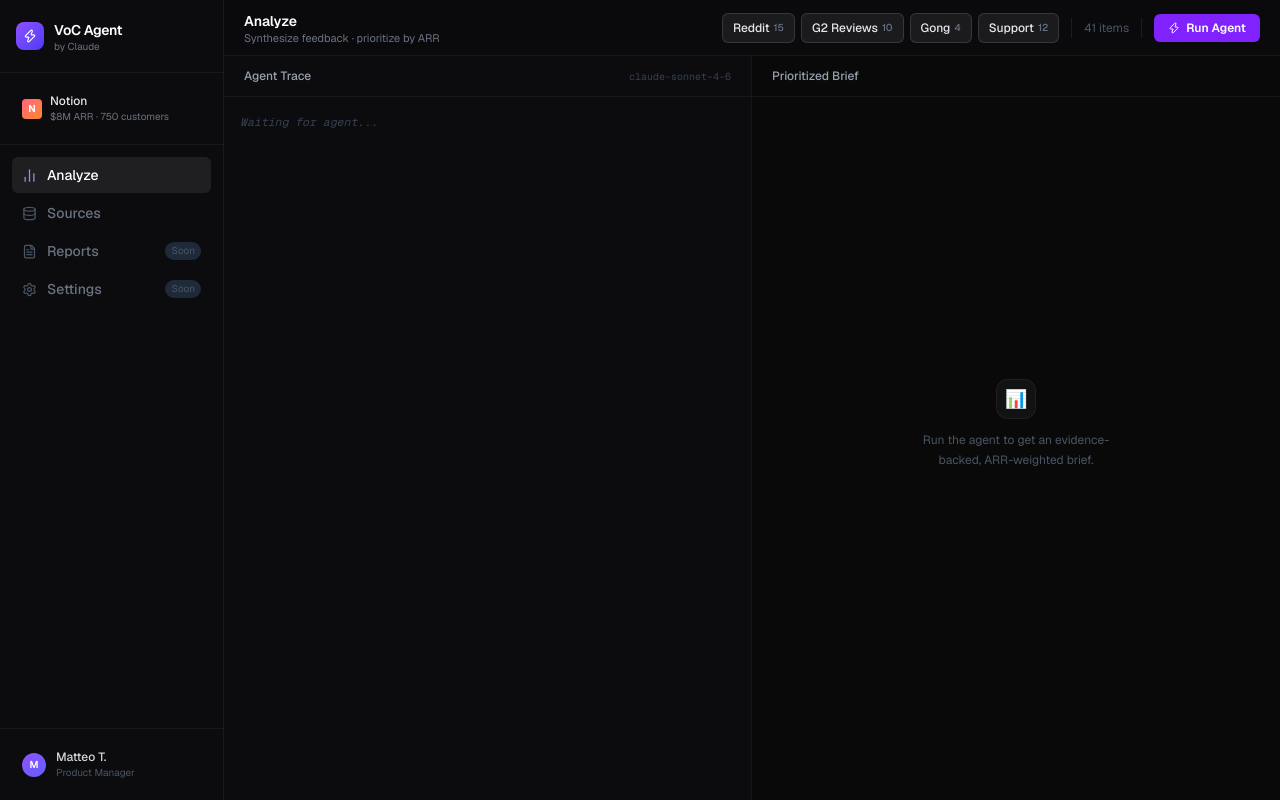
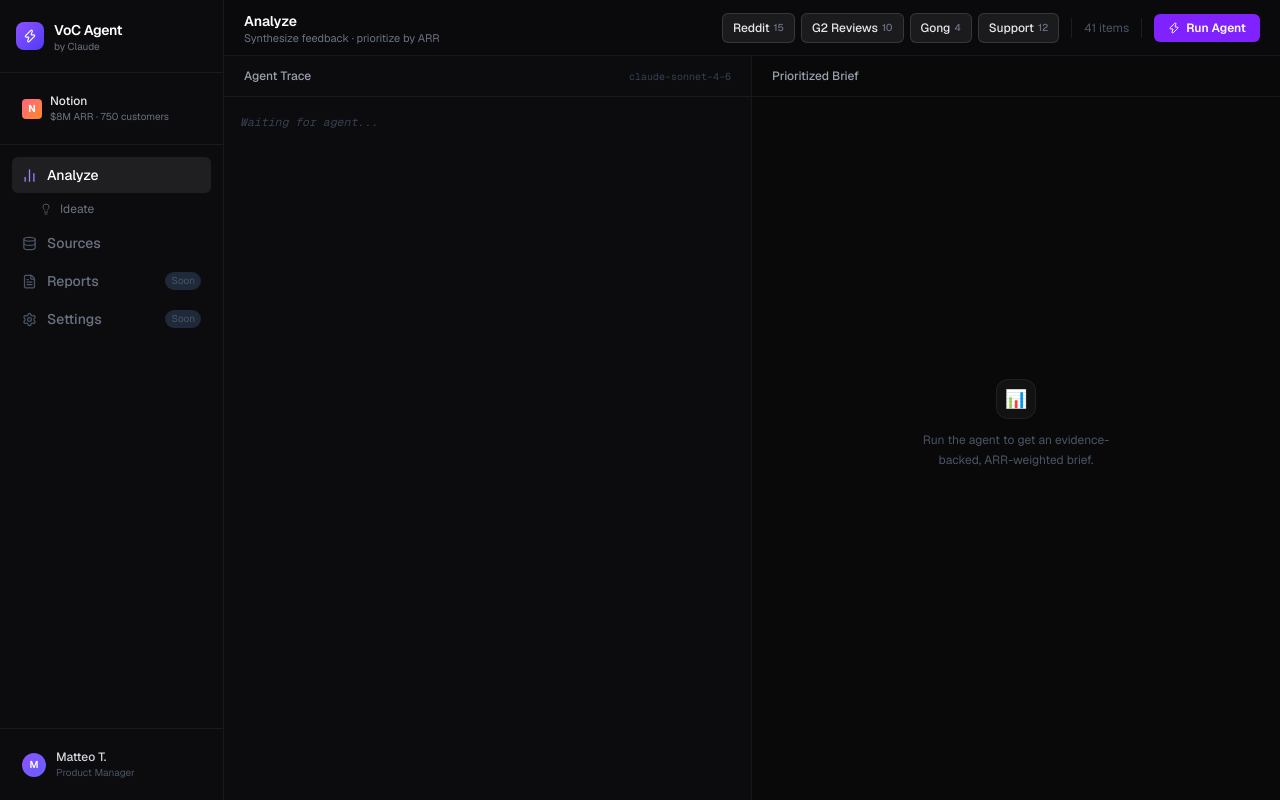
Before and after one commit to matteo-tousignant17/voca, a Next.js app: page / in a window 1280 px wide. Built offline with nearby package versions, Linux system fonts and the light colour scheme.

Commit message:
feat: Ideate sub-item under Analyze in sidebar nav
Ideate appears indented below Analyze when the Analyze page is active.
Uses the same active-parent pattern — sub-items only render when their
parent route is selected.

https://claude.ai/code/session_01Q3mSf6KJp4XjQWz2rNv2fC

```diff
--- a/components/Sidebar.tsx
+++ b/components/Sidebar.tsx
@@ -2,10 +2,15 @@
 
 import Link from "next/link";
 import { usePathname } from "next/navigation";
-import { BarChart2, Database, FileText, Settings, Zap } from "lucide-react";
+import { BarChart2, Database, FileText, Settings, Zap, Lightbulb } from "lucide-react";
 
 const NAV_ITEMS = [
-  { id: "analyze",  label: "Analyze",  icon: BarChart2, href: "/" },
+  {
+    id: "analyze", label: "Analyze", icon: BarChart2, href: "/",
+    children: [
+      { id: "ideate", label: "Ideate", icon: Lightbulb, href: "/#ideate" },
+    ],
+  },
   { id: "sources",  label: "Sources",  icon: Database,  href: "/sources" },
   { id: "reports",  label: "Reports",  icon: FileText,   href: "/reports", soon: true },
   { id: "settings", label: "Settings", icon: Settings,   href: "/settings", soon: true },
@@ -48,8 +53,8 @@ export default function Sidebar() {
           const Icon = item.icon;
           const active = pathname === item.href;
           return (
+            <div key={item.id}>
               <Link
-              key={item.id}
                 href={item.soon ? "#" : item.href}
                 className={`w-full flex items-center gap-2.5 px-2.5 py-2 rounded-md text-sm transition-colors ${
                   active
@@ -65,6 +70,22 @@ export default function Sidebar() {
                   </span>
                 )}
               </Link>
+
+              {/* Sub-items — shown when parent is active */}
+              {active && item.children?.map((child) => {
+                const ChildIcon = child.icon;
+                return (
+                  <Link
+                    key={child.id}
+                    href={child.href}
+                    className="flex items-center gap-2 pl-7 pr-2.5 py-1.5 rounded-md text-xs text-gray-500 hover:text-gray-300 hover:bg-white/[0.04] transition-colors mt-0.5"
+                  >
+                    <ChildIcon size={12} className="text-gray-600 shrink-0" />
+                    <span>{child.label}</span>
+                  </Link>
+                );
+              })}
+            </div>
           );
         })}
       </nav>
```
Lines whose indentation alone changed are shown as unchanged.
